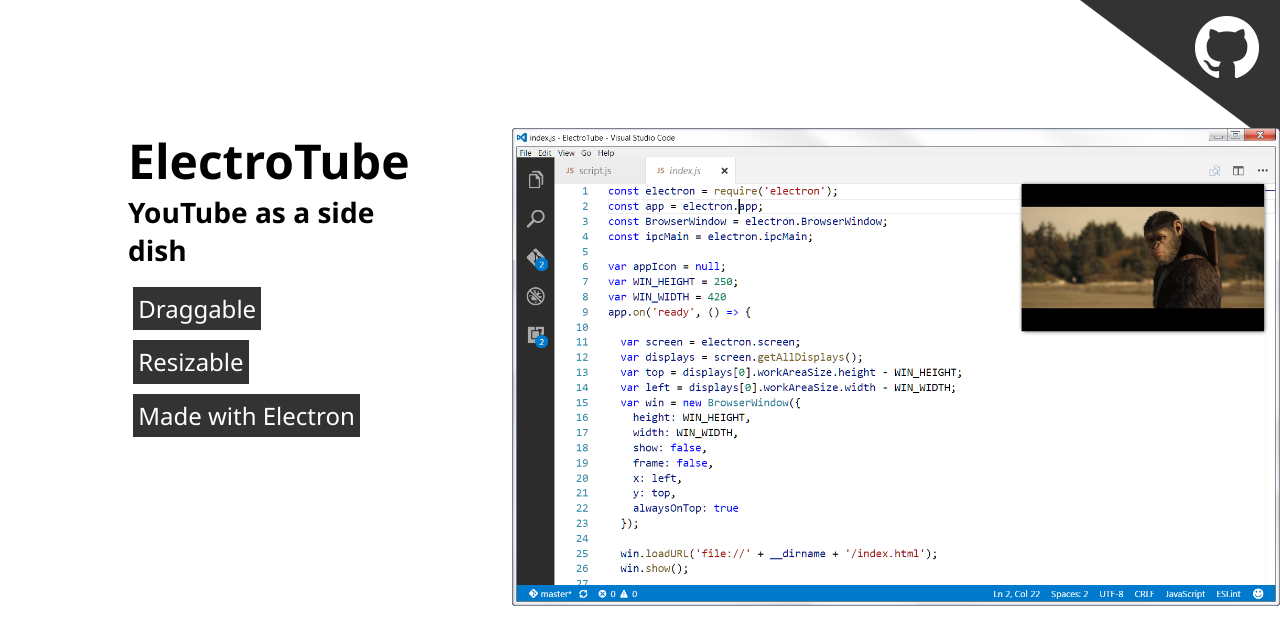
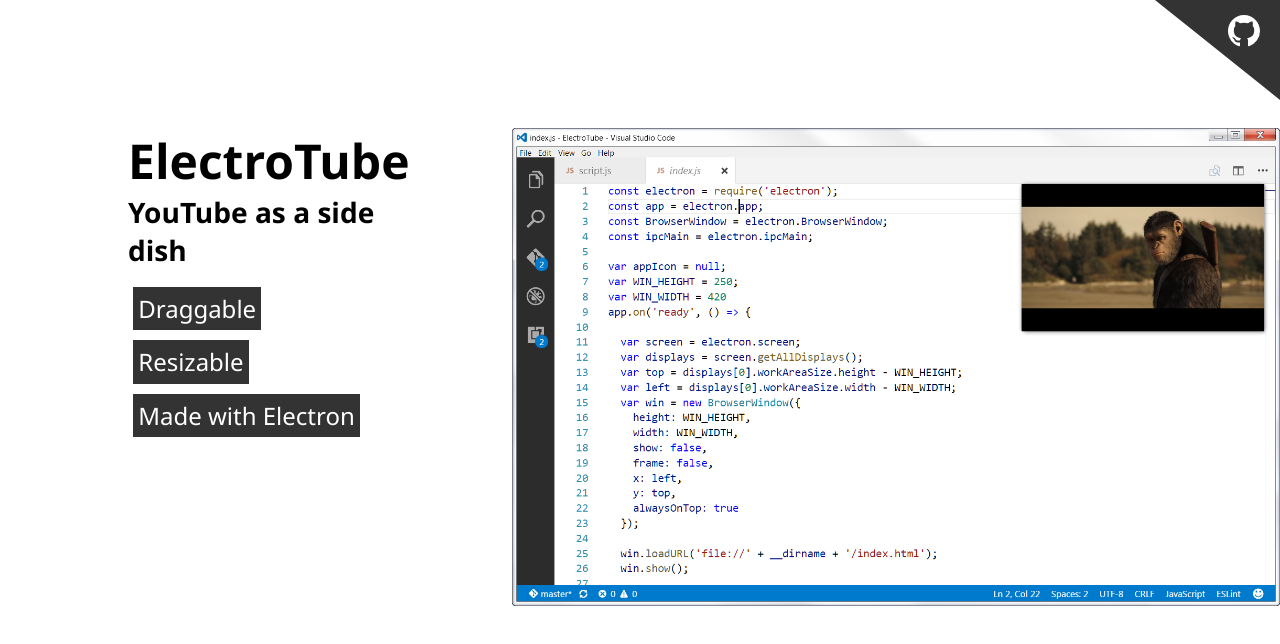
Before and after one commit to vivensio/ElectroTube, a website: page index.html in a window 1280 px wide. Drawn offline with Linux system fonts and the light colour scheme.

Commit message:
replaced png with svg

```diff
--- a/index.html
+++ b/index.html
@@ -32,37 +32,30 @@
         background-size: contain;
         height: 500px;
     }
-    .github-link {
-        display: block;
-        position: absolute;
-        top: 0;
-        right: 0;
-        height: 80px;
-        width: 85px;
-        background-image: url('./images/GitHub-Mark-Light-64px.png');
-        background-repeat: no-repeat;
-        background-position: bottom left;
-    }
     .github-link:before {
         content: '';
-        width: 0;
-        height: 0;
         border-style: solid;
-        border-width: 0 200px 150px 0;
+        border-width: 0 125px 100px 0;
         border-color: transparent #333 transparent transparent;
-        line-height: 0px;
         _border-color: #333 #333 #333 #333;
         _filter: progid:DXImageTransform.Microsoft.Chroma(color='#333');
         position: absolute;
         top: 0;
         right: 0;
-        z-index: -1;
-        cursor: default;
         pointer-events: none;
-        transition: all 200ms linear;
+        transition: all 250ms ease-in-out;
     }
     .github-link:hover:before {
         border-color: transparent #4078C0 transparent transparent;
+    }
+    .github-link:active:before {
+        border-color: transparent #6495ed transparent transparent;
+    }
+    .github-link a {
+        position: absolute;
+        top: 15px;
+        height: 32px;
+        right: 20px;
     }
     .first div {
       list-style: none;
@@ -100,7 +93,13 @@
             </div>
             <div class="col second"></div>
         </div>
-        <a class="github-link" href="https://github.com/vivensio/ElectroTube"></a>
+    </div>
+    <div class="github-link">
+        <a href="https://github.com/vivensio/ElectroTube" title="Fork me on GitHub">
+            <svg aria-hidden="true" class="github-octicon-mark" height="32" version="1.1" viewBox="0 0 16 16" width="32" fill="#fff">
+                <path fill-rule="evenodd" d="M8 0C3.58 0 0 3.58 0 8c0 3.54 2.29 6.53 5.47 7.59.4.07.55-.17.55-.38 0-.19-.01-.82-.01-1.49-2.01.37-2.53-.49-2.69-.94-.09-.23-.48-.94-.82-1.13-.28-.15-.68-.52-.01-.53.63-.01 1.08.58 1.23.82.72 1.21 1.87.87 2.33.66.07-.52.28-.87.51-1.07-1.78-.2-3.64-.89-3.64-3.95 0-.87.31-1.59.82-2.15-.08-.2-.36-1.02.08-2.12 0 0 .67-.21 2.2.82.64-.18 1.32-.27 2-.27.68 0 1.36.09 2 .27 1.53-1.04 2.2-.82 2.2-.82.44 1.1.16 1.92.08 2.12.51.56.82 1.27.82 2.15 0 3.07-1.87 3.75-3.65 3.95.29.25.54.73.54 1.48 0 1.07-.01 1.93-.01 2.2 0 .21.15.46.55.38A8.013 8.013 0 0 0 16 8c0-4.42-3.58-8-8-8z"></path>
+            </svg>
+        </a>
     </div>
 </body>
 </html>
```
Also changed, not shown: images/GitHub-Mark-Light-64px.png (deleted).
